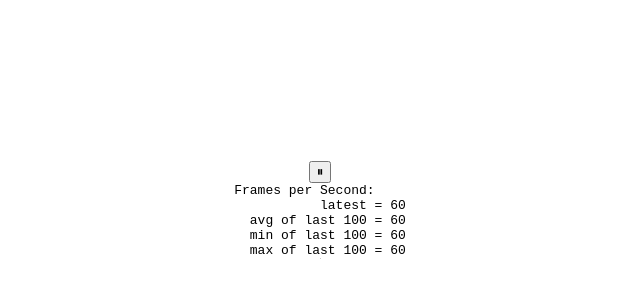
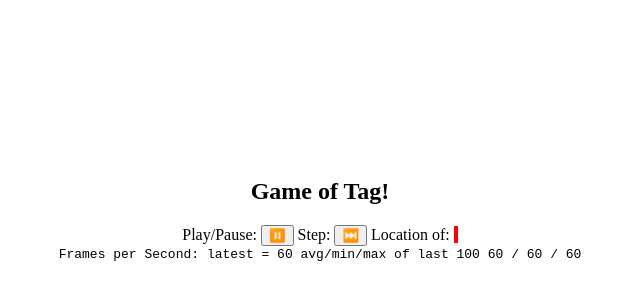
Before and after one commit to metafeather/game-of-tag, a website built with webpack: page www/index.html in a window 1280 px wide. Shown: the part 198-498 px from the top of the page, without its empty margins (328-968 px from the left). Built offline with nearby package versions, Linux system fonts and the light colour scheme; what wasm-game-of-tag would draw is missing.

Commit message:
Add more controls and display the location of 'It'

```diff
--- a/www/index.html
+++ b/www/index.html
@@ -1,8 +1,8 @@
 <!DOCTYPE html>
 <html>
   <head>
-    <meta charset="utf-8">
-    <title>Hello Game of Tag!</title>
+    <meta charset="utf-8" />
+    <title>Game of Tag!</title>
     <style>
       body {
         position: absolute;
@@ -15,6 +15,9 @@
         align-items: center;
         justify-content: center;
       }
+      button {
+        display: inline-block;
+      }
       #fps {
         white-space: pre;
         font-family: monospace;
@@ -22,9 +25,16 @@
     </style>
   </head>
   <body>
-    <button id="play-pause"></button>
-    <div id="fps"></div>
+    <h2>Game of Tag!</h2>
+
+    <div>
+      Play/Pause: <button id="play-pause">⏸️</button> Step:
+      <button id="step">⏭️</button> Location of:
+      <span style="background-color: red">&nbsp;</span>
+      <output id="locationOutput"></output>
+    </div>
     <canvas id="game-of-tag-canvas"></canvas>
+    <output id="fps"></output>
     <script src="./bootstrap.js"></script>
   </body>
 </html>
--- a/www/index.js
+++ b/www/index.js
@@ -18,6 +18,8 @@ canvas.width = (CELL_SIZE + 1) * width + 1;
 const ctx = canvas.getContext('2d');
 
 const playPauseButton = document.getElementById('play-pause');
+const stepButton = document.getElementById('step');
+const locationOutput = document.getElementById('locationOutput');
 const fps = new Fps({el: document.getElementById('fps')});
 
 let animationId = null;
@@ -26,7 +28,7 @@ const renderLoop = () => {
   fps.render();
 
   drawGrid({ctx, universe, CELL_SIZE});
-  drawCells({ctx, universe, CELL_SIZE, memory, Cell});
+  drawCells({ctx, universe, CELL_SIZE, memory, Cell, el: locationOutput});
 
   for (let i = 0; i < 9; i++) {
     universe.tick();
@@ -39,11 +41,11 @@ const isPaused = () => {
   return animationId === null;
 };
 const play = () => {
-  playPauseButton.textContent = '⏸';
+  playPauseButton.textContent = '⏸️';
   renderLoop();
 };
 const pause = () => {
-  playPauseButton.textContent = '▶';
+  playPauseButton.textContent = '⏯';
   cancelAnimationFrame(animationId);
   animationId = null;
 };
@@ -53,6 +55,11 @@ playPauseButton.addEventListener('click', (event) => {
   } else {
     pause();
   }
+});
+stepButton.addEventListener('click', (event) => {
+  pause();
+  play();
+  pause();
 });
 
 canvas.addEventListener('click', (event) => {
--- a/www/src/draw.js
+++ b/www/src/draw.js
@@ -30,7 +30,7 @@ export const drawGrid = ({ctx, universe, CELL_SIZE}) => {
   ctx.stroke();
 };
 
-export const drawCells = ({ctx, universe, CELL_SIZE, memory, Cell}) => {
+export const drawCells = ({ctx, universe, CELL_SIZE, memory, Cell, el}) => {
   const width = universe.width();
   const height = universe.height();
 
@@ -54,6 +54,9 @@ export const drawCells = ({ctx, universe, CELL_SIZE, memory, Cell}) => {
         CELL_SIZE,
         CELL_SIZE
       );
+
+      // Display location of Tagged Cell
+      el.value = `(${row + 1}, ${col + 1})`;
     }
   }
 
--- a/www/src/fps.js
+++ b/www/src/fps.js
@@ -31,12 +31,12 @@ export default class {
     let mean = sum / this.frames.length;
 
     // Render the statistics.
-    this.fps.textContent = `
-  Frames per Second:
-           latest = ${Math.round(fps)}
-  avg of last 100 = ${Math.round(mean)}
-  min of last 100 = ${Math.round(min)}
-  max of last 100 = ${Math.round(max)}
+    this.fps.value = `
+Frames per Second: latest = ${Math.round(
+      fps
+    )} avg/min/max of last 100 ${Math.round(mean)} / ${Math.round(
+      min
+    )} / ${Math.round(max)}
   `.trim();
   }
 }
```
Lines whose indentation alone changed are shown as unchanged.
